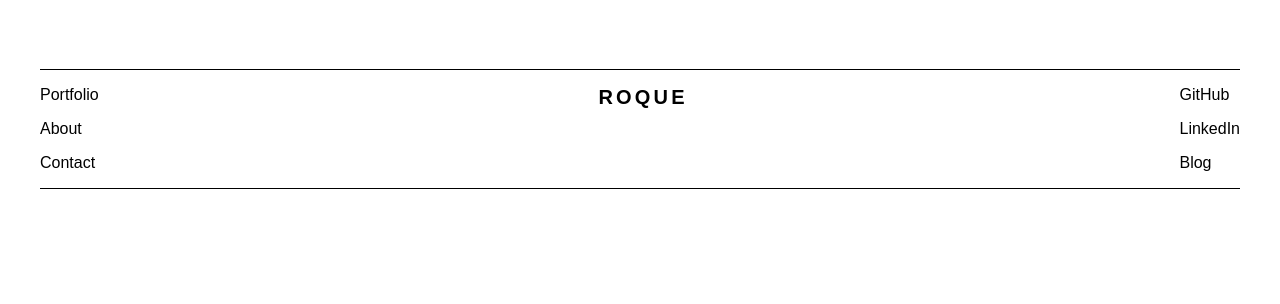
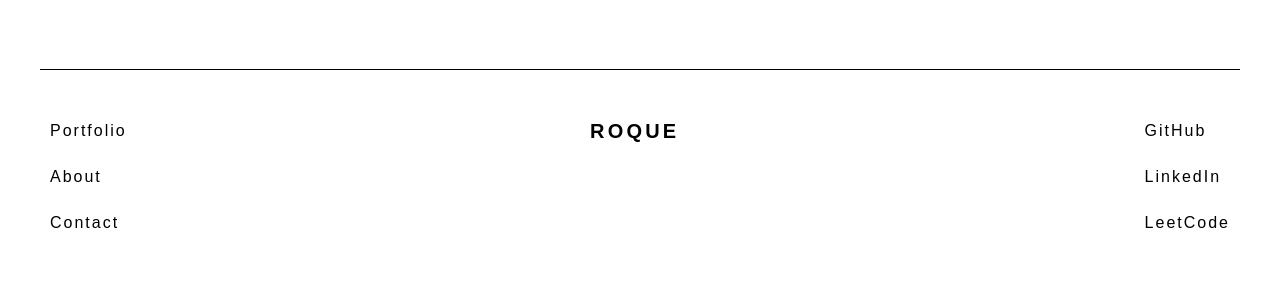
Before and after one commit to olroque/web-dev-portfolio, a Next.js app: page / in a window 1280 px wide. Shown: the part 2713-3017 px from the top of the page. Built offline with nearby package versions, Linux system fonts and the light colour scheme.

Commit message:
footer is solid for now.

```diff
--- a/components/footer.js
+++ b/components/footer.js
@@ -47,29 +47,29 @@ export default function Footer() {
                         <ul>
                             <li>
                                 <p>
-                                    <Link href="/">
+                                    <a target="blank" href="https://github.com/olroque">
                                         <span>
                                             GitHub
                                         </span>
-                                    </Link>
+                                    </a>
                                 </p>
                             </li>
                             <li>
                                 <p>
-                                    <Link href="/">
+                                    <a target="blank" href="https://www.linkedin.com/in/omarroque/">
                                         <span>
                                             LinkedIn
                                         </span>
-                                    </Link>
+                                    </a>
                                 </p>
                             </li>
                             <li>
                                 <p>
-                                    <Link href="/">
+                                    <a target="blank" href="https://leetcode.com/oroque/">
                                         <span>
-                                            Blog
+                                            LeetCode
                                         </span>
-                                    </Link>
+                                    </a>
                                 </p>
                             </li>
                         </ul>
--- a/styles/index.css
+++ b/styles/index.css
@@ -213,7 +213,7 @@ nav {
 /* Footer  */
 
 footer {
-  height: 475px;
+  height: 375px;
   margin-top: 130px;
 }
 
@@ -225,4 +225,14 @@ footer {
 .footer-content-container {
   display: flex;
   justify-content: space-between;
+  margin-top: 30px;
+  margin-bottom: 90px;
 }
+
+footer span {
+  line-height: 30px;
+  padding: 0 10px;
+  font-size: 16px;
+  font-weight: 100;
+  letter-spacing: 2px;
+}
```
